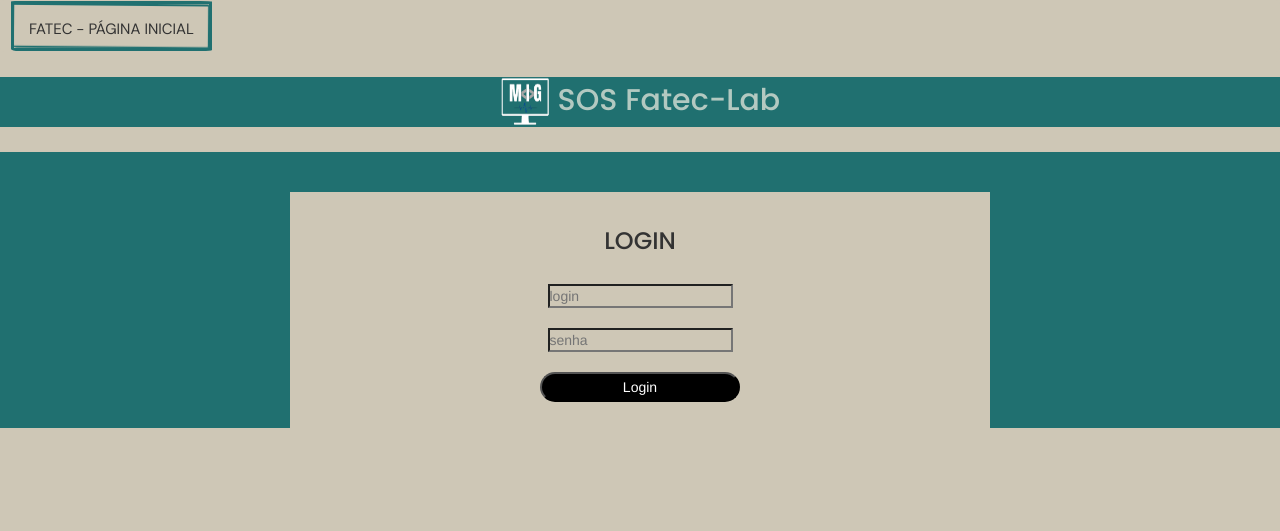
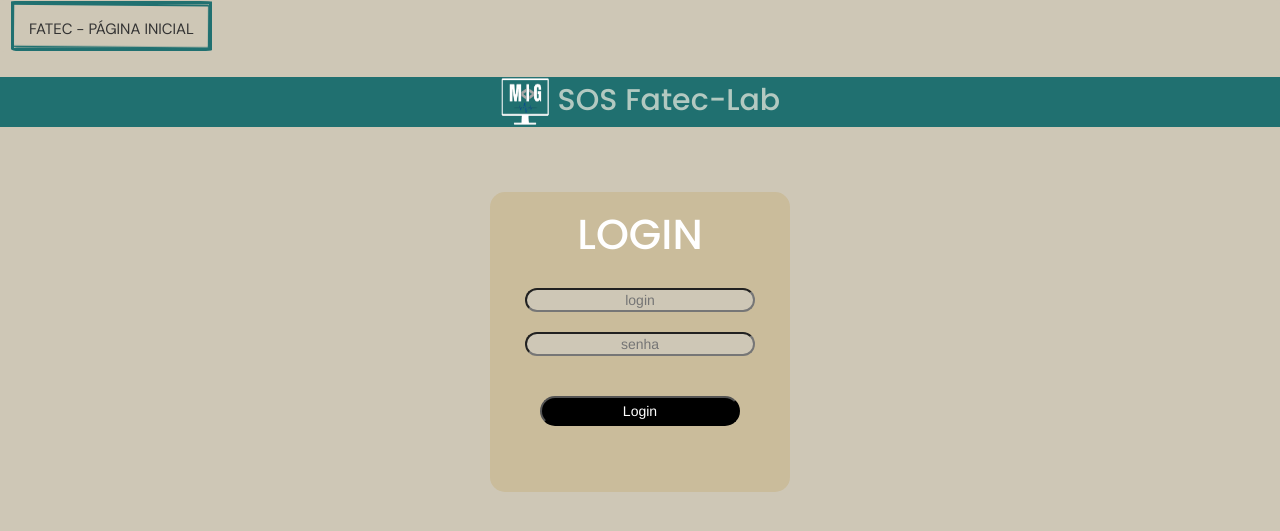
Before and after one commit to GabbsSantana/Fatec, a Flask app: page /login in a window 1280 px wide. Shown: the top 531 px of the page. Run offline with Flask 2, Linux system fonts and the light colour scheme; some libraries are stand-ins or nearby versions.

Commit message:
algumas modificaçõe na pagina de login

```diff
--- a/static/style.css
+++ b/static/style.css
@@ -493,3 +493,30 @@ h2#depo.title {
   font-weight:bold;
   background-color: #34343618;
 }
+#formlogin{
+  background-color: transparent;
+  margin: auto;
+}
+#boxlogin{
+  margin: auto;
+  width: 300px;
+  height: 300px;
+  background-color: #cabc9b;
+  border-radius: 15px;
+}
+#containers{
+  margin: auto;
+  text-align: center;
+  margin-top: 0%;
+}
+#h3login{
+  background-color: transparent;
+  margin-top: auto;
+  font-size: 300%;
+  color: white;
+}
+.inputlogin{
+  width:230px;
+  border-radius: 15px;
+  text-align: center;
+}
--- a/templates/login.html
+++ b/templates/login.html
@@ -1,15 +1,16 @@
 {% extends "style.html" %} {% block head %} {{ super() }}
-    <form action="" method="post">
+    <form id="formlogin" action="" method="post">
         <br><br>
-        <div class="container">
-          <h3>LOGIN</h3><br>
-          <input type="text" placeholder="login" name="login" value="{{
+        <div id="containers">
+          <div id="boxlogin"><br>
+          <h3 id="h3login">LOGIN</h3><br>
+          <input class="inputlogin" type="text" placeholder="login" name="login" value="{{
           request.form.login }}"><br><br>
-          <input type="password" placeholder="senha" name="senha" value="{{
-          request.form.senha}}"><br><br>
+          <input class="inputlogin"  type="password" placeholder="senha" name="senha" value="{{
+          request.form.senha}}"><br><br><br>
         <input class="button" type="submit" value="Login">
         </div>
-      </div>
+          </div>
     </form>
       {% if error %}
         <p class="error"><strong>Erro:</strong> {{ error }}
```
